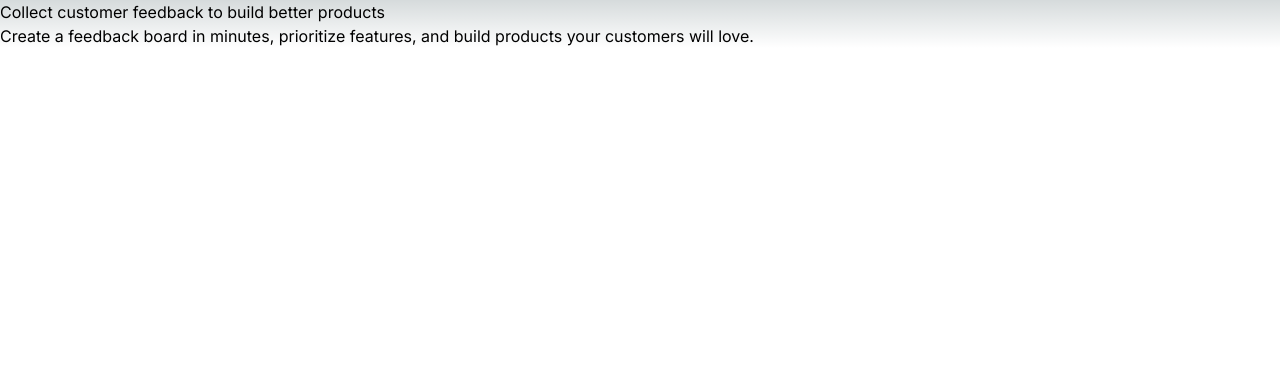
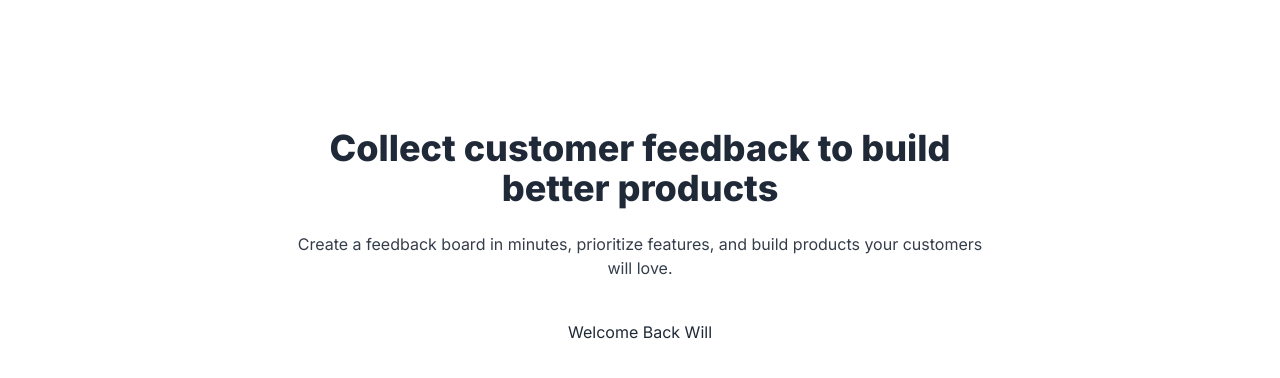
Before and after one commit to will-zzl-x/first-saas-learning-project, a Next.js app: page / in a window 1280 px wide. Shown: the top 378 px of the page. Built offline with nearby package versions, Linux system fonts and the light colour scheme.

Commit message:
hero v0.5.0
hero v0.5.0

```diff
--- /dev/null
+++ b/app/dashboard/page.js
@@ -0,0 +1,7 @@
+export default function Dashboard() {
+  return (
+    <main>
+      <h1> Private Dashboard </h1>
+    </main>
+  );
+}
--- a/app/globals.css
+++ b/app/globals.css
@@ -2,32 +2,11 @@
 @tailwind components;
 @tailwind utilities;
 
-:root {
-  --foreground-rgb: 0, 0, 0;
-  --background-start-rgb: 214, 219, 220;
-  --background-end-rgb: 255, 255, 255;
+.title {
+  font-size: 48px;
+  font-weight: 800;
 }
 
-@media (prefers-color-scheme: dark) {
-  :root {
-    --foreground-rgb: 255, 255, 255;
-    --background-start-rgb: 0, 0, 0;
-    --background-end-rgb: 0, 0, 0;
-  }
+.extra-space {
+  padding: 32px;
 }
-
-body {
-  color: rgb(var(--foreground-rgb));
-  background: linear-gradient(
-      to bottom,
-      transparent,
-      rgb(var(--background-end-rgb))
-    )
-    rgb(var(--background-start-rgb));
-}
-
-@layer utilities {
-  .text-balance {
-    text-wrap: balance;
-  }
-}
--- a/app/page.js
+++ b/app/page.js
@@ -1,13 +1,23 @@
-import Image from "next/image";
+import ButtonLogin from "@/components/ButtonLogin";
 
-export default function Home() {
+function Home() {
+  const isLoggedIn = true;
+  const name = "Will";
   return (
     <main>
-      <h1> Collect customer feedback to build better products</h1>
-      <div>
-        Create a feedback board in minutes, prioritize features, and build
-        products your customers will love.
-      </div>
+      <section className="text-center py-32 px-8 max-w-3xl mx-auto">
+        <h1 className="text-4xl font-extrabold mb-6 ">
+          Collect customer feedback to build better products
+        </h1>
+        <div className="opacity-90 mb-10">
+          Create a feedback board in minutes, prioritize features, and build
+          products your customers will love.
+        </div>
+
+        <ButtonLogin isLoggedIn={isLoggedIn} name={name} />
+      </section>
     </main>
   );
 }
+
+export default Home;
--- /dev/null
+++ b/components/ButtonLogin.js
@@ -0,0 +1,11 @@
+import Link from "next/link";
+
+// This button is used to log users in or send them to the dashboard
+const ButtonLogin = ({ isLoggedIn, name }) => {
+  if (isLoggedIn) {
+    return <Link href="/dashboard">Welcome Back {name}</Link>;
+  }
+  return <button>Login</button>;
+};
+
+export default ButtonLogin;
```
Also changed, not shown: components/ButtonCheckout.js (added).
